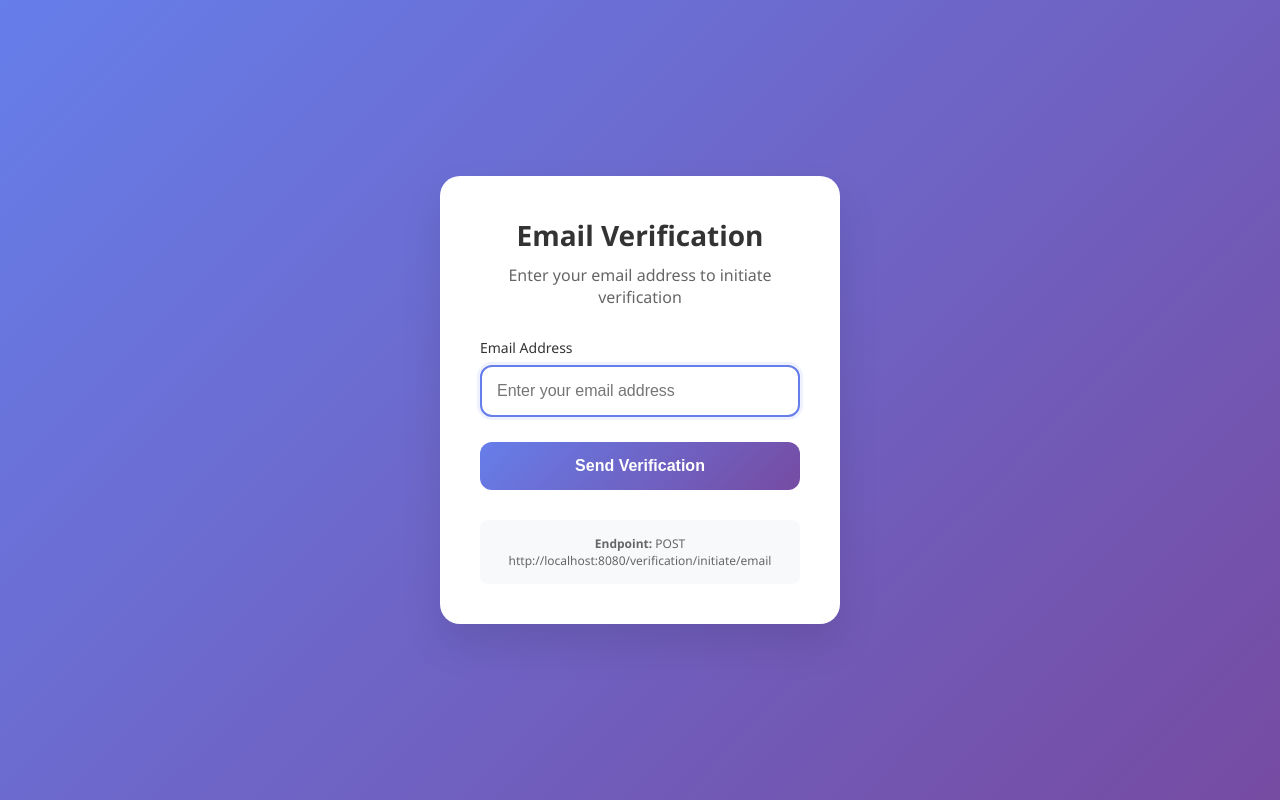
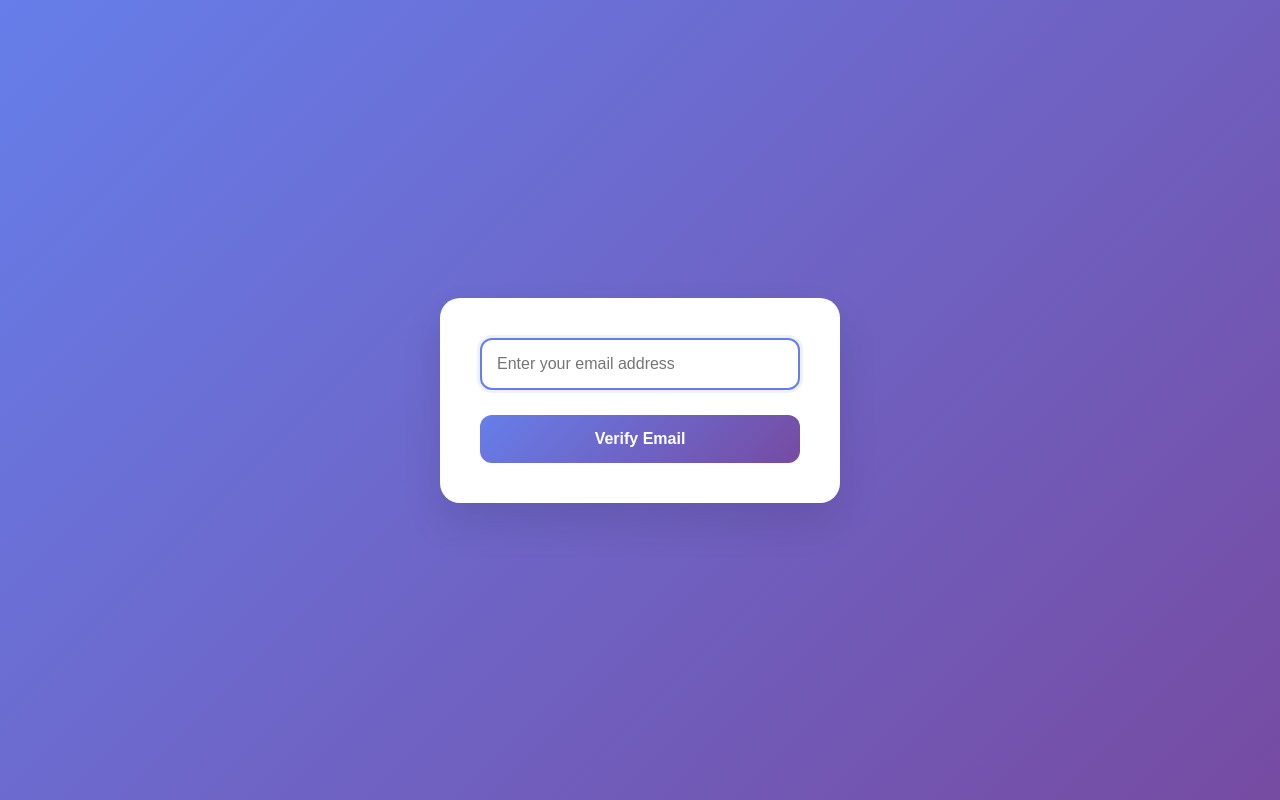
Before and after one commit to BankApp-project/bankapp-auth-frontend, a plain HTML site: page index.html in a window 1280 px wide. Both pictures are taken after a click on the button "Continue". Drawn offline with Linux system fonts and the light colour scheme.

Commit message:
refactor: simplify UI by removing redundant subtitles, labels, and endpoint info

```diff
--- a/index.html
+++ b/index.html
@@ -23,7 +23,6 @@
     <!-- Start Screen -->
     <div id="startScreen" class="screen active">
         <h1 class="title">Welcome</h1>
-        <p class="subtitle">Click continue to authenticate.</p>
 
         <div class="checkbox-row">
             <div class="form-group">
@@ -48,12 +47,9 @@
 
     <!-- Email Input Screen -->
     <div id="emailScreen" class="screen">
-        <h1 class="title">Email Verification</h1>
-        <p class="subtitle">Enter your email address to initiate verification</p>
 
         <form id="emailForm">
             <div class="form-group">
-                <label for="email">Email Address</label>
                 <input
                         type="email"
                         id="email"
@@ -64,15 +60,11 @@
             </div>
 
             <button type="submit" class="submit-btn" id="emailSubmitBtn">
-                Send Verification
+                Verify Email
             </button>
         </form>
 
         <div id="emailMessage" class="message"></div>
-
-        <div class="endpoint-info">
-            <strong>Endpoint:</strong> POST http://localhost:8080/verification/initiate/email
-        </div>
     </div>
 
     <!-- OTP Verification Screen -->
@@ -101,7 +93,7 @@
                         id="otpValue"
                         name="otpValue"
                         required
-                        placeholder="Enter 6-digit code"
+                        placeholder="Enter code from your mailbox"
                         maxlength="6"
                         class="otp-input"
                         autocomplete="one-time-code"
@@ -117,13 +109,7 @@
             </button>
         </form>
 
-        <a href="#" class="resend-link" id="resendLink">Didn't receive the code? Resend</a>
-
         <div id="otpMessage" class="message"></div>
-
-        <div class="endpoint-info">
-            <strong>Endpoint:</strong> POST http://localhost:8080/verification/complete/email/
-        </div>
     </div>
 
     <!-- Registration Welcome Screen -->
```
